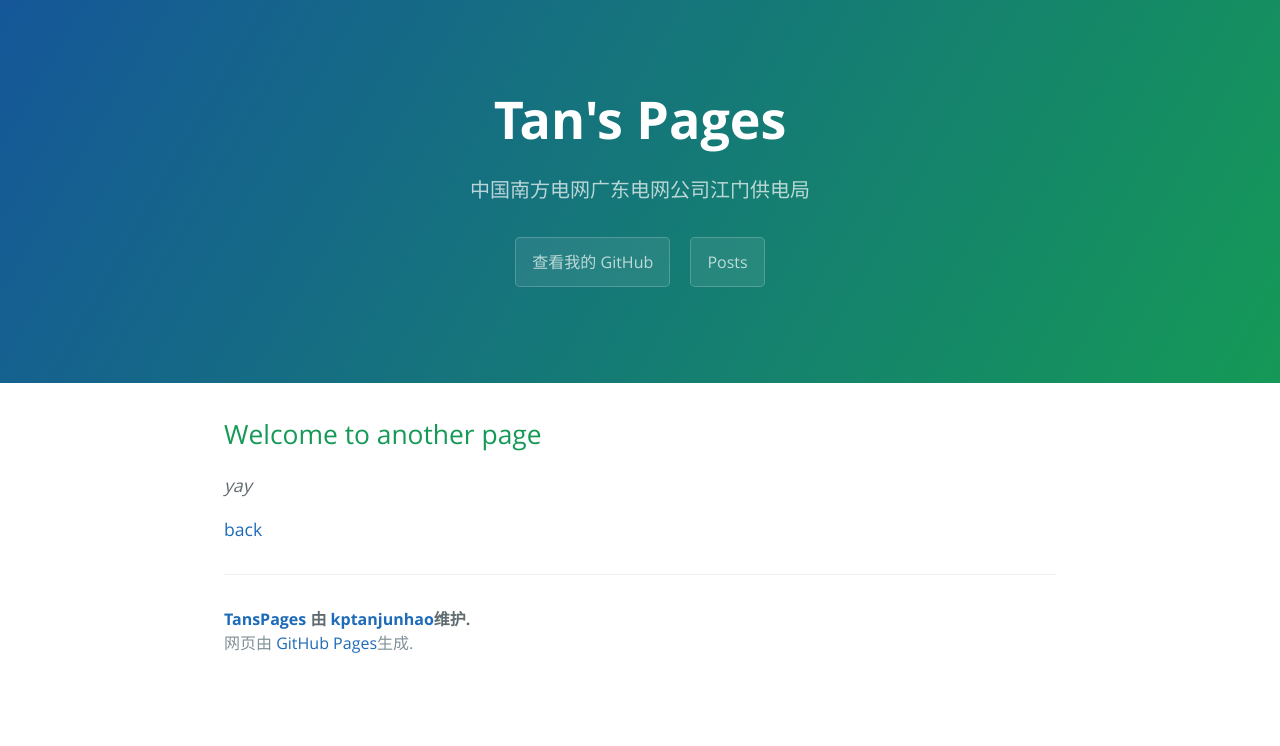
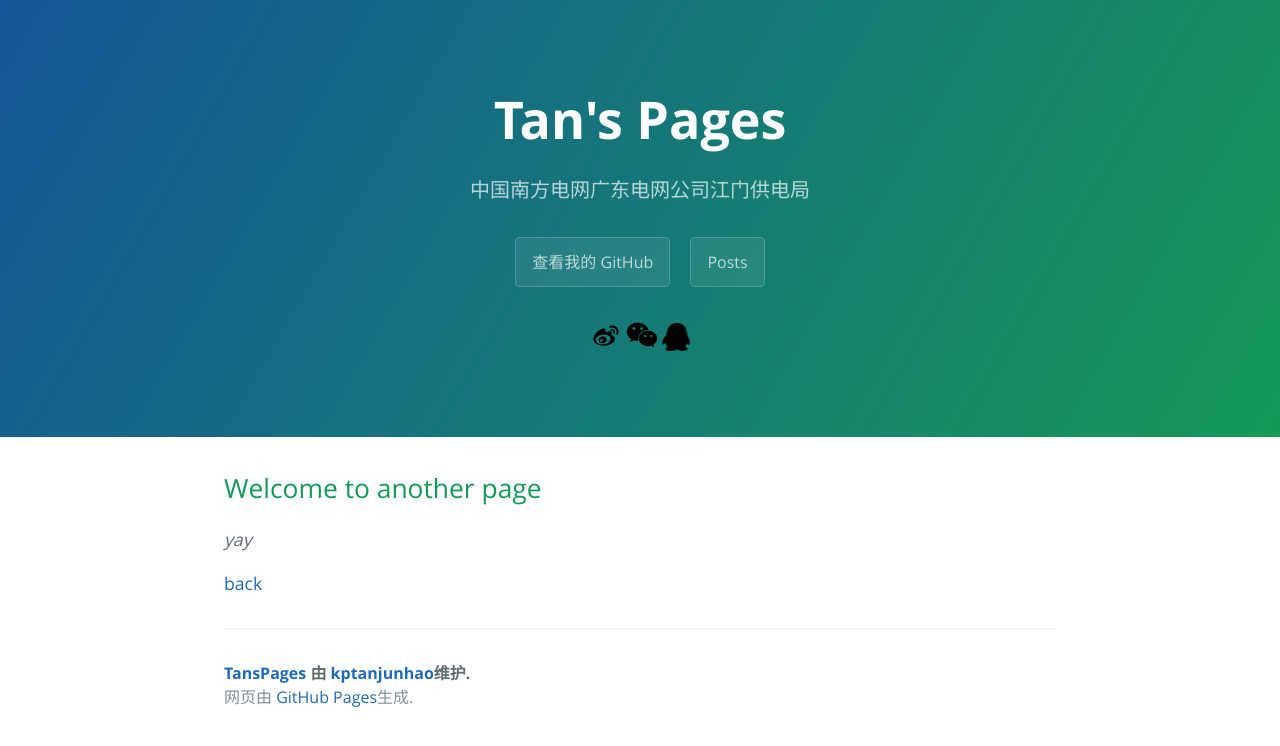
Before and after one commit to kptanjunhao/TansPages, a Jekyll site: the page built from another-page.md, in a window 1280 px wide. Shown: the top 746 px of the page. Built offline with Jekyll 4.4.1, drawn with Linux system fonts in a browser that asks for light colours; our own code applies the rules of GitHub Pages for plain Markdown files.

Commit message:
add wechat qq weibo

```diff
--- a/_layouts/default.html
+++ b/_layouts/default.html
@@ -16,10 +16,28 @@
       <h1 class="project-name">{{ site.title | default: site.github.repository_name }}</h1>
       <h2 class="project-tagline">{{ site.description | default: site.github.project_tagline }}</h2>
       {% if site.github.is_project_page %}
-        <a href="{{ site.github.repository_url }}" class="btn">查看我的 GitHub</a>
+        <a href="{{ site.github.repository_url }}" target="_blank" class="btn">查看我的 GitHub</a>
       {% endif %}
       <a href="{{ '/my_posts?v=' | append: site.github.build_revision | relative_url }}" class="btn">Posts</a>
+      <p></p>
+      <a href="https://weibo.com/u/1902639291" target="_blank" class=""><img height="32px" src="/assets/icon/微博.png"></a>
+      <a href="#" onclick="showHideQR();" class=""><img height="32px" src="/assets/icon/微信.png"></a>
+      <a target="_blank" href="http://wpa.qq.com/msgrd?v=3&uin=244296129&site=qq&menu=yes"><img height="28px" src="/assets/icon/qq.png" alt="点击这里给我发消息" title="点击这里给我发消息"/></a>
+      <div id="weqr" style="display:none">
+          <img width="100%" style="max-width:360px" src="/assets/icon/wechatqr.jpg">
+        </div>
     </section>
+    <script>
+      function showHideQR(){
+          var qrdiv = document.getElementById("weqr");
+          if(qrdiv.style.display=="none"){
+            qrdiv.style.display = "block";
+          }else{
+            qrdiv.style.display = "none";
+          }
+
+      }
+    </script>
 
     <section class="main-content">
       {{ content }}
```
Also changed, not shown: assets/icon/qq.png (added), assets/icon/wechatqr.jpg (added), assets/icon/微信.png (added), assets/icon/微博.png (added).
